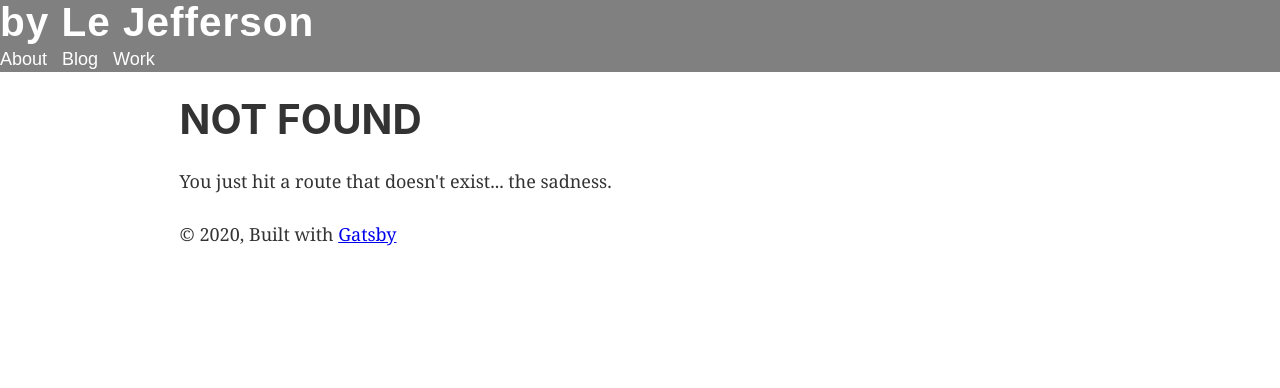
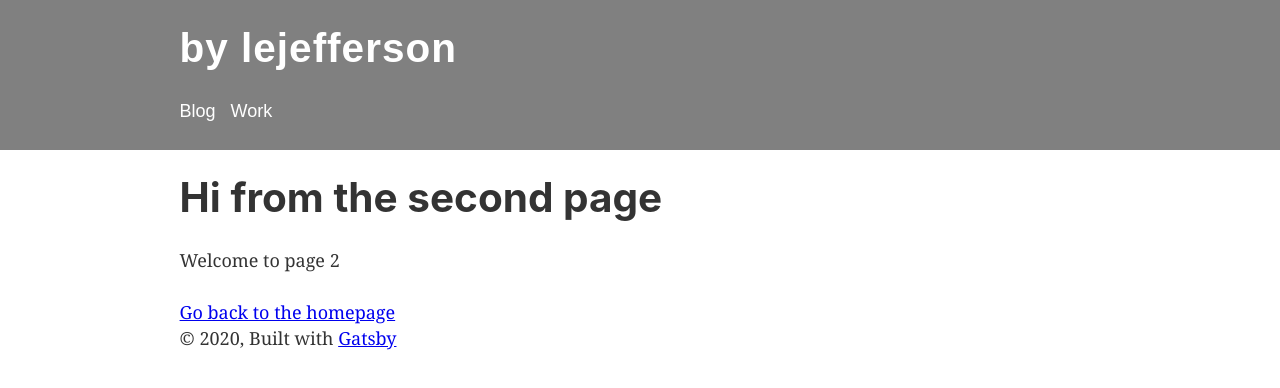
Before and after one commit to LeJefferson/lejefferson.github.io, a Gatsby site: page /page-2 in a window 1280 px wide. Before the commit this address had no page. Built offline with nearby package versions, Linux system fonts and the light colour scheme; Gatsby itself is replaced by a stand-in of ours.

Commit message:
Revert "[ADD] About Page + Nav Component"
This reverts commit a3b08d9b0986740a7ec63639e930e0542b1aa39c.

```diff
--- a/gatsby-config.js
+++ b/gatsby-config.js
@@ -1,6 +1,6 @@
 module.exports = {
   siteMetadata: {
-    title: `by Le Jefferson`,
+    title: `by lejefferson`,
     description: `The place I share my creative journey`,
     author: `LeJefferson`,
   },
--- a/src/components/header.js
+++ b/src/components/header.js
@@ -1,8 +1,6 @@
 import { Link } from "gatsby"
 import PropTypes from "prop-types"
 import React from "react"
-import Nav from "./nav"
-
 
 const Header = ({ siteTitle }) => (
   <header
@@ -11,13 +9,13 @@ const Header = ({ siteTitle }) => (
       marginBottom: `1.45rem`,
     }}
   >
-    {/* <div
+    <div
       style={{
         margin: `0 auto`,
-        maxWidth: 960
-        // padding: `1.45rem 1.0875rem`,
+        maxWidth: 960,
+        padding: `1.45rem 1.0875rem`,
       }}
-    > */}
+    >
       <h1 style={{ margin: 0 }}>
         <Link
           to="/"
@@ -25,15 +23,34 @@ const Header = ({ siteTitle }) => (
             color: `white`,
             textDecoration: `none`,
             fontSize: "1em",
-            fontFamily: 'PT Sans, sans-serif',
+            fontFamily: 'Montserrat Alternates, sans-serif',
             letterSpacing: "1px"
           }}
         >
           {siteTitle}
         </Link>
       </h1>
-      <Nav></Nav>
-    {/* </div> */}
+      <br/>
+      <Link to="/blog/"
+       style={{
+        color: `white`,
+        textDecoration: `none`,
+        fontFamily: "sans-serif"
+      }}
+      >
+        Blog
+      </Link>
+      <Link to="/work/"
+       style={{
+        color: `white`,
+        textDecoration: `none`,
+        fontFamily: "sans-serif",
+        marginLeft: "15px"
+      }}
+      >
+        Work
+      </Link>
+    </div>
   </header>
 )
 
--- a/src/components/layout.css
+++ b/src/components/layout.css
@@ -622,4 +622,3 @@ pre tt:after {
 }
 
 @import url('https://fonts.googleapis.com/css?family=Montserrat+Alternates&display=swap');
-@import url('https://fonts.googleapis.com/css2?family=PT+Sans&display=swap');
--- a/src/components/nav.js
+++ /dev/null
@@ -1,48 +0,0 @@
-import { Link } from "gatsby"
-// import PropTypes from "prop-types"
-import React from "react"
-
-const Nav = () => (
-    <nav>
-        <Link to="/About/"
-            style={{
-                color: `white`,
-                textDecoration: `none`,
-                fontFamily: "sans-serif"
-            }}
-        >
-            About
-      </Link>
-        <Link to="/blog/"
-            style={{
-                color: `white`,
-                textDecoration: `none`,
-                fontFamily: "sans-serif",
-                marginLeft: "15px"
-            }}
-        >
-            Blog
-      </Link>
-        <Link to="/work/"
-            style={{
-                color: `white`,
-                textDecoration: `none`,
-                fontFamily: "sans-serif",
-                marginLeft: "15px"
-            }}
-        >
-            Work
-      </Link>
-    </nav>
-)
-
-
-//   Nav.propTypes = {
-//     siteTitle: PropTypes.string,
-//   }
-
-//   Nav.defaultProps = {
-//     siteTitle: ``,
-//   }
-
-export default Nav
--- a/src/pages/blog.js
+++ b/src/pages/blog.js
@@ -2,7 +2,6 @@ import React from "react"
 import { Link } from "gatsby"
 
 import Layout from "../components/layout"
-import Nav from "../components/nav"
 import SEO from "../components/seo"
 
 const BlogPage = () => (
--- a/src/pages/about.js
+++ b/src/pages/page-2.js
@@ -4,13 +4,13 @@ import { Link } from "gatsby"
 import Layout from "../components/layout"
 import SEO from "../components/seo"
 
-const About = () => (
+const SecondPage = () => (
   <Layout>
-    <SEO title="About Page" />
-    <h1>About Page</h1>
-    <p>Welcome to page my about page</p>
+    <SEO title="Page two" />
+    <h1>Hi from the second page</h1>
+    <p>Welcome to page 2</p>
     <Link to="/">Go back to the homepage</Link>
   </Layout>
 )
 
-export default About
+export default SecondPage
```
